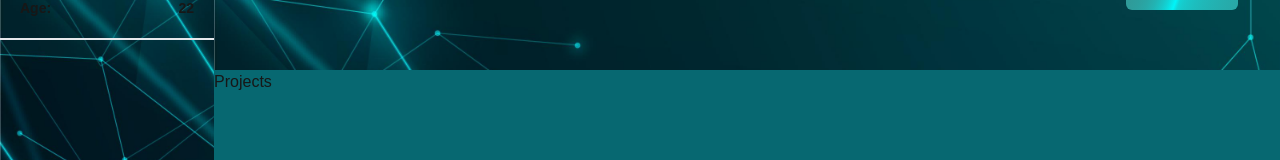
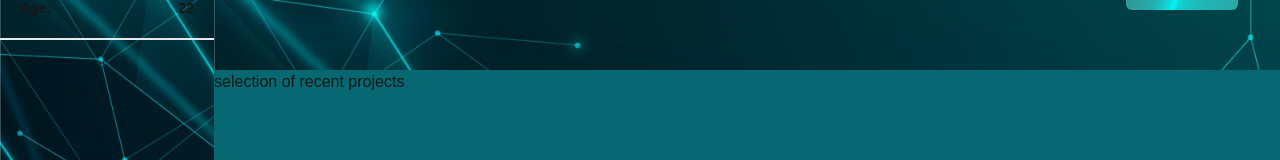
Before and after one commit to afnanhussain2002/my-portfolio, a Next.js app: page / in a window 1280 px wide. Shown: the part 334-494 px from the top of the page. Built offline with nearby package versions, Linux system fonts and the light colour scheme.

Commit message:
write the heading text for project

```diff
--- a/components/Projects.tsx
+++ b/components/Projects.tsx
@@ -2,7 +2,9 @@ import React from 'react'
 
 const Projects = () => {
   return (
-    <div>Projects</div>
+    <div>
+        <h3>selection of recent projects</h3>
+    </div>
   )
 }
 
```
